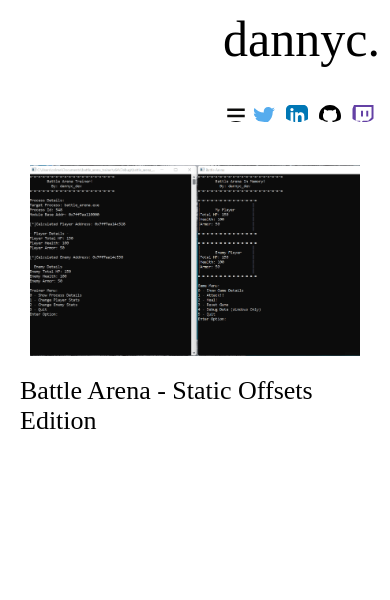
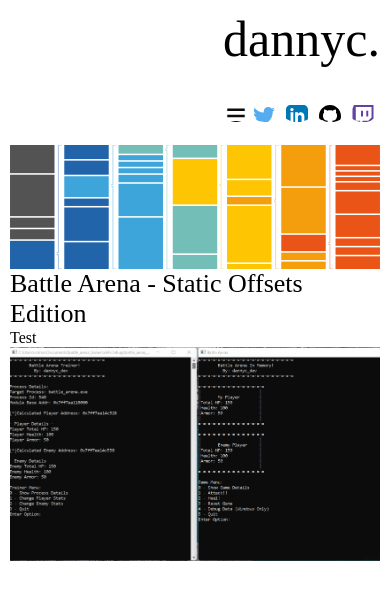
Before and after one commit to dannyc-dev/dannyc-dev.github.io, a React (Create React App) app: page /battle-arena in a window 390 px wide. Shown: the top 600 px of the page. Built offline with nearby package versions, Linux system fonts and the light colour scheme; a web font is replaced by a local one.

Commit message:
mobile blog css

```diff
--- a/src/app/core/mobilegohome/MobileGoHome.scss
+++ b/src/app/core/mobilegohome/MobileGoHome.scss
@@ -29,8 +29,9 @@
     }
     .home-logo {
         height: 25px;
-        padding-left: 10px;
+        padding-left: 0px;
         padding-top: 5px;
         cursor: pointer;
+        float: left;
     }
 }
--- a/src/app/route-blogs/Blog.scss
+++ b/src/app/route-blogs/Blog.scss
@@ -36,7 +36,7 @@
         }
     }
     .blog-body {
-        width: calc(85%);
+        width: 85%;
         padding-left: 0px;
         padding-right: 10px;
         float: right;
@@ -46,6 +46,32 @@
         background-color: white;
         box-sizing: border-box;
         font-family: 'Baloo Tammudu 2', cursive;
+        .blog-p {
+            display: block;
+            width: 100%;
+            height: auto;
+            position: relative;
+            margin: auto;
+            box-sizing: border-box;
+            padding-left: 10px;
+        }
+        .blog-image-container {
+            display: block;
+            position: relative;
+            margin: auto;
+            width: 100%;
+            overflow: hidden;
+            height: auto;
+            padding: 20px;
+            box-sizing: border-box;
+            .blog-image {
+                position: relative;
+                display: block;
+                height: auto;
+                margin: auto;
+                width: 80%;
+            }
+        }
         .blog-title {
             font-size: 26px;
             padding-left: 10px;
@@ -85,8 +111,20 @@
         .blog-body {
             width: 100%;
             padding-right: 0px;
-            .blog-header {
-
+            .blog-header-container {
+                padding: 0px;
+            }
+            .blog-title {
+                padding-left: 0px;
+            }
+            .blog-p {
+                padding-left: 0px;
+            }
+            .blog-image-container {
+                padding: 0px;
+                .blog-image {
+                    width: 100%;
+                }
             }
         }
         .mobile-header {
--- a/src/app/route-blogs/barena/Barena.js
+++ b/src/app/route-blogs/barena/Barena.js
@@ -21,7 +21,7 @@ function Barena(props) {
                     unmountOnExit
             >
             <div className="blog-header-container">
-                <img className='blog-header barena-header' alt='blog header' src={PreviewGif} />
+                <img className='blog-header' alt='blog header' src={HeaderImage} />
             </div>
             </CSSTransition>
             <CSSTransition
@@ -34,6 +34,12 @@ function Barena(props) {
             Battle Arena - Static Offsets Edition
             </div>
             </CSSTransition>
+            <div className="blog-p">
+                Test
+            </div>
+            <div className="blog-image-container">
+                <img className="blog-image" src={PreviewGif}/>
+            </div>
         </div>
     )
 }
--- a/src/app/route-blogs/barena/Barena.scss
+++ b/src/app/route-blogs/barena/Barena.scss
@@ -1,13 +1,5 @@
-.blog-body {
-    .barena-header {
-        width: 80% !important;
-    }
-}
+
 
 @media screen and (max-width: 480px) {
-    .blog-body {
-        .barena-header {
-            width: 100% !important;
-        }
-    }
+
 }
```
